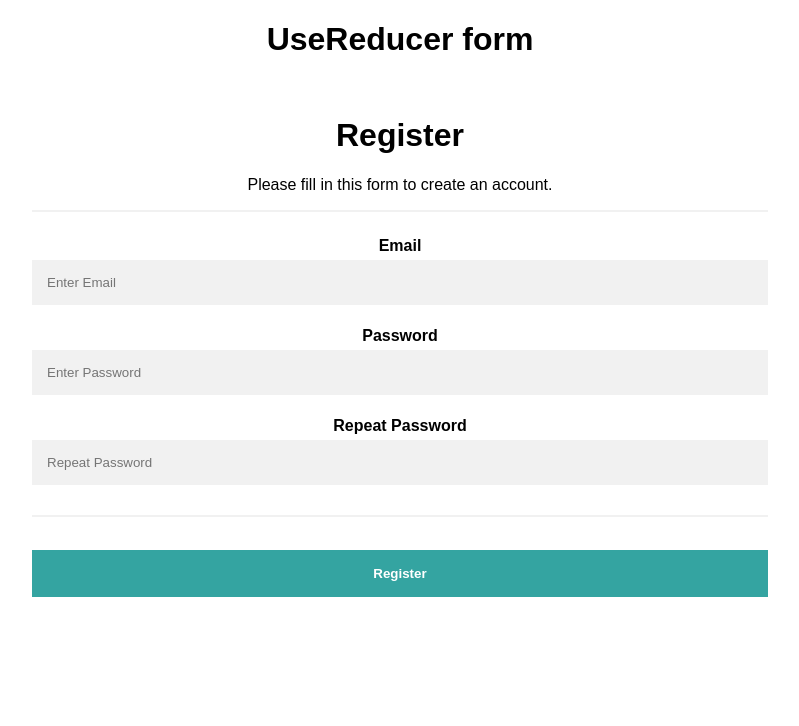
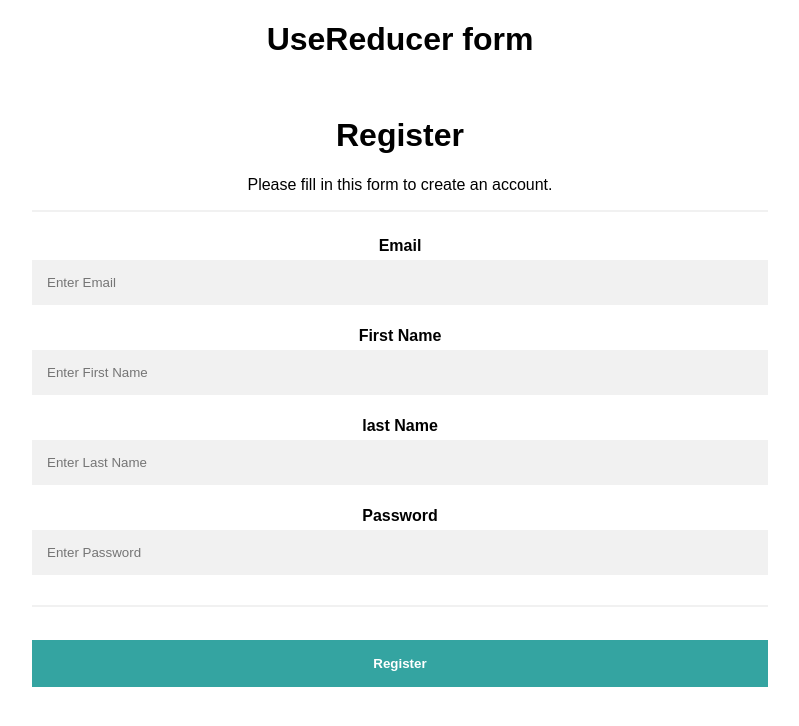
Before and after one commit to shiv7727/react-concepts, a React (Create React App) app: page / in a window 1280 px wide. Shown: the top 726 px of the page, without its empty margins (240-1039 px from the left). Built offline with nearby package versions, Linux system fonts and the light colour scheme.

Commit message:
reducer form

```diff
--- a/src/App.js
+++ b/src/App.js
@@ -1,10 +1,14 @@
 import React, { useReducer } from 'react';
+import { onInputChange, onFocusOut, validateInput } from './formUtils';
 import './App.css';
 
-const UPDATE_FORM = 'UPDATE_FORM';
+export const UPDATE_FORM = 'UPDATE_FORM';
 
 const initialDetails = {
 	email: { value: '', touched: false, hasError: false, error: '' },
+	firstName: { value: '', touched: false, hasError: false, error: '' },
+	lastName: { value: '', touched: false, hasError: false, error: '' },
+	password: { value: '', touched: false, hasError: false, error: '' },
 	isFormValid: false,
 };
 
@@ -21,52 +25,8 @@ const formReducer = (state, action) => {
 	}
 };
 
-const validateInput = (name, value) => {
-	const regExp = /^([\w\.\+]{1,})([^\W])(@)([\w]{1,})(\.[\w]{1,})+$/;
-
-	let hasError = false;
-	let error = '';
-
-	switch (name) {
-		case 'email':
-			if (!regExp.test(value)) {
-				hasError = true;
-				error = 'Invalid email address !';
-			}
-			break;
-		default:
-			break;
-	}
-	return { hasError, error };
-};
-
-const onInputChange = (name, value, dispatch, regDetails) => {
-	const { hasError, error } = validateInput(name, value);
-	dispatch({
-		type: UPDATE_FORM,
-		data: { name, value, hasError, error, touched: false },
-	});
-};
-
-const onFocusOut = (name, value, dispatch, regDetails) => {
-	const { hasError, error } = validateInput(name, value);
-	let isFormValid = true;
-	for (const key in regDetails) {
-		const item = regDetails[key];
-		if ((key === name && hasError) || (key !== name && item.hasError)) {
-			isFormValid = false;
-			break;
-		}
-
-		dispatch({
-			type: UPDATE_FORM,
-			data: { name, value, hasError, error, touched: true, isFormValid },
-		});
-	}
-};
-
-const handleBlur = (e, dispatch, regDetails) => {
-	onFocusOut(e.target.name, e.target.value, dispatch, regDetails);
+const handleBlur = (e, dispatch, formState) => {
+	onFocusOut(e.target.name, e.target.value, dispatch, formState);
 };
 
 function App() {
@@ -128,6 +88,52 @@ function App() {
 					{regDetails.email.hasError && (
 						<p className='error'>{regDetails.email.error}</p>
 					)}
+					<label for='firstName'>
+						<b>First Name</b>
+					</label>
+					<input
+						type='text'
+						placeholder='Enter First Name'
+						name='firstName'
+						id='firstName'
+						onChange={(e) => {
+							onInputChange(
+								e.target.name,
+								e.target.value,
+								dispatch,
+								regDetails,
+							);
+						}}
+						onBlur={(e) => {
+							handleBlur(e, dispatch, regDetails);
+						}}
+					/>
+					{regDetails.firstName.hasError && (
+						<p className='error'>{regDetails.firstName.error}</p>
+					)}
+					<label for='lastName'>
+						<b>last Name</b>
+					</label>
+					<input
+						type='text'
+						placeholder='Enter Last Name'
+						name='lastName'
+						id='lastName'
+						onChange={(e) => {
+							onInputChange(
+								e.target.name,
+								e.target.value,
+								dispatch,
+								regDetails,
+							);
+						}}
+						onBlur={(e) => {
+							handleBlur(e, dispatch, regDetails);
+						}}
+					/>
+					{regDetails.lastName.hasError && (
+						<p className='error'>{regDetails.lastName.error}</p>
+					)}
 
 					<label for='psw'>
 						<b>Password</b>
@@ -135,19 +141,10 @@ function App() {
 					<input
 						type='password'
 						placeholder='Enter Password'
-						name='psw'
+						name='password'
 						id='psw'
 					/>
 
-					<label for='psw-repeat'>
-						<b>Repeat Password</b>
-					</label>
-					<input
-						type='password'
-						placeholder='Repeat Password'
-						name='psw-repeat'
-						id='psw-repeat'
-					/>
 					<hr />
 
 					<button type='submit' class='registerbtn'>
--- /dev/null
+++ b/src/formUtils.js
@@ -0,0 +1,60 @@
+import { UPDATE_FORM } from './App';
+
+export const validateInput = (name, value) => {
+	const regExp = /^([\w\.\+]{1,})([^\W])(@)([\w]{1,})(\.[\w]{1,})+$/;
+
+	let hasError = false;
+	let error = '';
+
+	switch (name) {
+		case 'email':
+			if (!value?.length) {
+				hasError = true;
+				error = "Email can't be empty ";
+			} else if (!regExp.test(value)) {
+				hasError = true;
+				error = 'Invalid email address !';
+			}
+			break;
+		case 'firstName':
+			if (!value?.length) {
+				hasError = true;
+				error = 'First name Can not be Empty';
+			}
+			break;
+		case 'lastName':
+			if (!value?.length) {
+				hasError = true;
+				error = 'Last name Can not be Empty';
+			}
+			break;
+		default:
+			break;
+	}
+	return { hasError, error };
+};
+
+export const onFocusOut = (name, value, dispatch, formState) => {
+	const { hasError, error } = validateInput(name, value);
+	let isFormValid = true;
+	for (const key in formState) {
+		const item = formState[key];
+		if ((key === name && hasError) || (key !== name && item.hasError)) {
+			isFormValid = false;
+			break;
+		}
+
+		dispatch({
+			type: UPDATE_FORM,
+			data: { name, value, hasError, error, touched: true, isFormValid },
+		});
+	}
+};
+
+export const onInputChange = (name, value, dispatch, formState) => {
+	const { hasError, error } = validateInput(name, value);
+	dispatch({
+		type: UPDATE_FORM,
+		data: { name, value, hasError, error, touched: false },
+	});
+};
```
